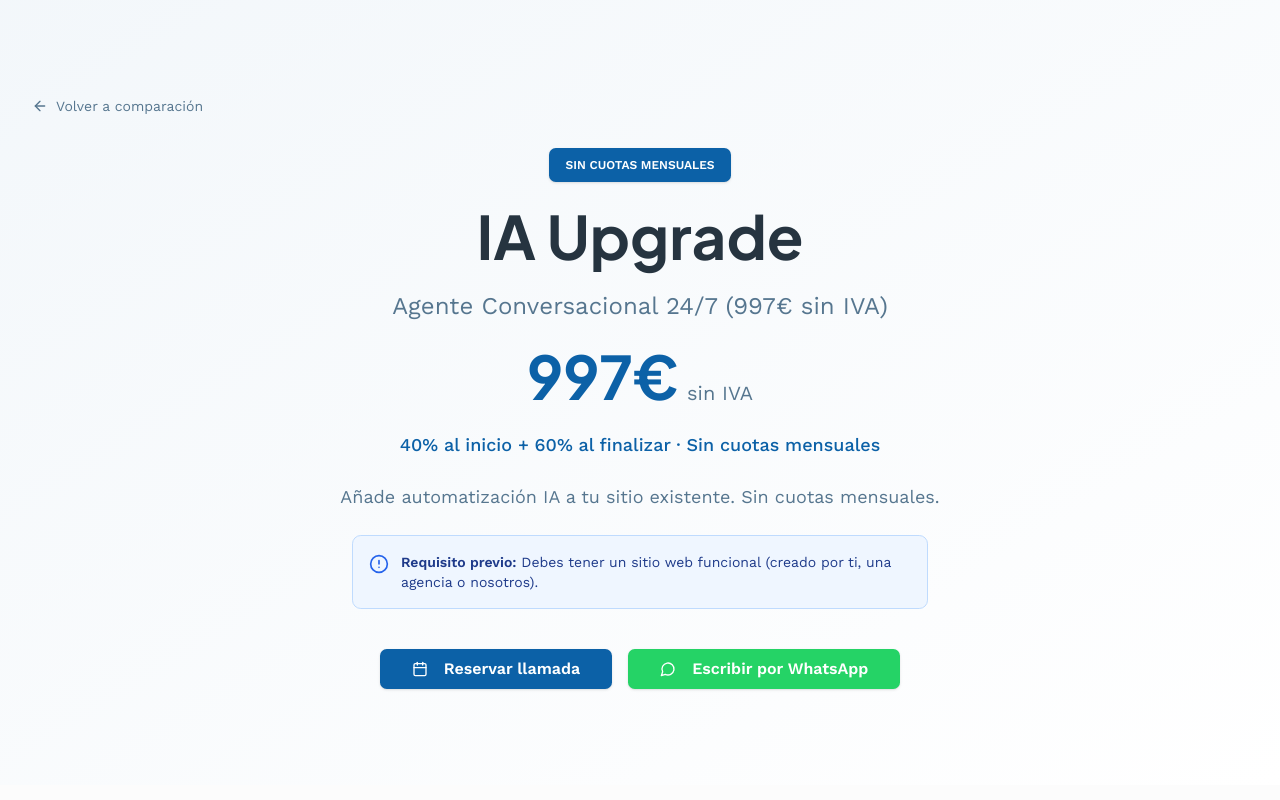
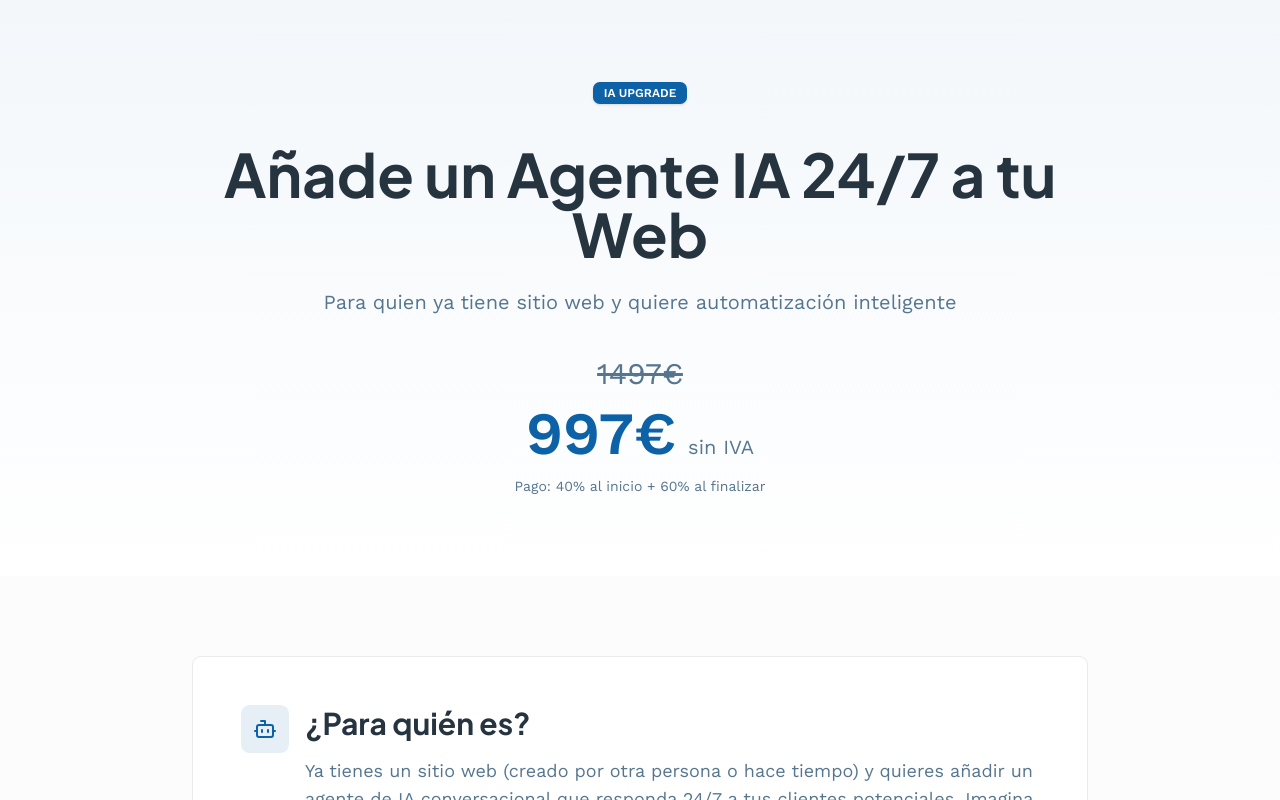
Before and after one commit to fsmartcfs-code/sg-f578bdde-0a98-4ac7-af00-b40a6d478feb-1776842642, a Next.js app: page /ia-upgrade in a window 1280 px wide. Shown: the top 800 px of the page. Built offline with nearby package versions, Linux system fonts and the light colour scheme.

Commit message:
feat(pricing): add strikethrough prices to offers

```diff
--- a/src/components/PricingCards.tsx
+++ b/src/components/PricingCards.tsx
@@ -7,7 +7,8 @@ import { Check, Sparkles, Crown, Zap, Bot } from "lucide-react";
 const plans = [
   {
     name: "Esencial",
-    price: "697",
+    originalPrice: "997€",
+    price: "697€",
     slug: "esencial",
     icon: Zap,
     description: "Perfecto para empezar a convertir visitas en clientes",
@@ -25,7 +26,8 @@ const plans = [
   },
   {
     name: "Pro",
-    price: "1297",
+    originalPrice: "1997€",
+    price: "1297€",
     slug: "pro",
     icon: Sparkles,
     description: "La opción más completa para autónomos serios",
@@ -43,7 +45,8 @@ const plans = [
   },
   {
     name: "IA Upgrade",
-    price: "997",
+    originalPrice: "1497€",
+    price: "997€",
     slug: "ia-upgrade",
     icon: Bot,
     description: "Agente IA conversacional para tu sitio existente",
@@ -61,7 +64,8 @@ const plans = [
   },
   {
     name: "Premium",
-    price: "1997",
+    originalPrice: "2997€",
+    price: "1997€",
     slug: "premium",
     icon: Crown,
     description: "Solución completa con agente IA avanzado",
@@ -128,15 +132,20 @@ export function PricingCards() {
                   </p>
                 </div>
 
-                <div className="space-y-1">
-                  <div className="flex items-baseline gap-1">
-                    <span className="text-3xl font-heading font-bold text-primary">
-                      {plan.price}€
+                <div className="mb-6">
+                  <div className="flex items-baseline gap-2 mb-2">
+                    <span className="text-2xl text-muted-foreground line-through">
+                      {plan.originalPrice}
                     </span>
-                    <span className="text-sm text-muted-foreground">HT</span>
                   </div>
-                  <p className="text-xs font-medium text-primary">
-                    Pago único · Sin cuotas
+                  <div className="flex items-baseline gap-2">
+                    <span className="text-4xl md:text-5xl font-bold text-primary">
+                      {plan.price}
+                    </span>
+                    <span className="text-muted-foreground">sin IVA</span>
+                  </div>
+                  <p className="text-sm text-muted-foreground mt-2">
+                    Pago: 40% al inicio + 60% al finalizar
                   </p>
                 </div>
 
--- a/src/pages/esencial.tsx
+++ b/src/pages/esencial.tsx
@@ -14,55 +14,27 @@ export default function EsencialPage() {
       />
       <main className="min-h-screen">
         {/* Hero Section */}
-        <section className="py-16 md:py-24 bg-gradient-to-br from-primary/5 to-background">
+        <section className="py-16 md:py-20 bg-gradient-to-b from-primary/5 to-background">
           <div className="container">
-            <Link
-              href="/#comparacion"
-              className="inline-flex items-center gap-2 text-sm text-muted-foreground hover:text-primary transition-colors mb-8"
-            >
-              <ArrowLeft className="h-4 w-4" />
-              Volver a comparación
-            </Link>
-
-            <div className="max-w-3xl mx-auto text-center space-y-6">
-              <Badge className="bg-primary hover:bg-primary text-primary-foreground font-semibold px-4 py-2">
-                SIN CUOTAS MENSUALES
-              </Badge>
-
+            <div className="max-w-4xl mx-auto text-center space-y-6">
+              <Badge className="mb-4">PACK ESENCIAL</Badge>
               <h1 className="font-heading text-4xl md:text-5xl lg:text-6xl font-bold">
-                Pack Esencial
+                Tu Web Profesional en 7 Días
               </h1>
-
-              <p className="text-xl md:text-2xl text-muted-foreground">
-                Tu web profesional a 697€ sin IVA
+              <p className="text-xl text-muted-foreground">
+                Presencia online profesional con todas las herramientas de conversión que necesitas
               </p>
-
-              <div className="flex items-baseline justify-center gap-2">
-                <span className="text-5xl md:text-6xl font-heading font-bold text-primary">697€</span>
-                <span className="text-xl text-muted-foreground">sin IVA</span>
-              </div>
-
-              <p className="text-lg font-medium text-primary">
-                40% al inicio + 60% al finalizar · Sin cuotas mensuales
-              </p>
-
-              <p className="text-lg text-muted-foreground max-w-2xl mx-auto">
-                Inicio simple, impacto profesional. Sin cuotas mensuales.
-              </p>
-
-              <div className="flex flex-col sm:flex-row gap-4 justify-center pt-4">
-                <Button size="lg" className="text-base font-semibold" asChild>
-                  <Link href="https://calendly.com/webparaautonomos" target="_blank">
-                    <Calendar className="mr-2 h-5 w-5" />
-                    Reservar llamada
-                  </Link>
-                </Button>
-                <Button size="lg" className="text-base font-semibold bg-[#25D366] hover:bg-[#20BA5A] text-white border-0" asChild>
-                  <Link href="https://wa.me/34711248274?text=Hola%2C%20quiero%20informaci%C3%B3n%20sobre%20el%20Pack%20Esencial" target="_blank">
-                    <MessageCircle className="mr-2 h-5 w-5" />
-                    Escribir por WhatsApp
-                  </Link>
-                </Button>
+              <div className="flex flex-col items-center gap-3 pt-4">
+                <div className="text-3xl text-muted-foreground line-through">
+                  997€
+                </div>
+                <div className="flex items-baseline gap-3">
+                  <span className="text-5xl md:text-6xl font-bold text-primary">697€</span>
+                  <span className="text-xl text-muted-foreground">sin IVA</span>
+                </div>
+                <p className="text-sm text-muted-foreground">
+                  Pago: 40% al inicio + 60% al finalizar
+                </p>
               </div>
             </div>
           </div>
--- a/src/pages/ia-upgrade.tsx
+++ b/src/pages/ia-upgrade.tsx
@@ -14,64 +14,27 @@ export default function IAUpgradePage() {
       />
       <main className="min-h-screen">
         {/* Hero Section */}
-        <section className="py-16 md:py-24 bg-gradient-to-br from-primary/5 to-background">
+        <section className="py-16 md:py-20 bg-gradient-to-b from-primary/5 to-background">
           <div className="container">
-            <Link
-              href="/#comparacion"
-              className="inline-flex items-center gap-2 text-sm text-muted-foreground hover:text-primary transition-colors mb-8"
-            >
-              <ArrowLeft className="h-4 w-4" />
-              Volver a comparación
-            </Link>
-
-            <div className="max-w-3xl mx-auto text-center space-y-6">
-              <Badge className="bg-primary hover:bg-primary text-primary-foreground font-semibold px-4 py-2">
-                SIN CUOTAS MENSUALES
-              </Badge>
-
+            <div className="max-w-4xl mx-auto text-center space-y-6">
+              <Badge className="mb-4">IA UPGRADE</Badge>
               <h1 className="font-heading text-4xl md:text-5xl lg:text-6xl font-bold">
-                IA Upgrade
+                Añade un Agente IA 24/7 a tu Web
               </h1>
-
-              <p className="text-xl md:text-2xl text-muted-foreground">
-                Agente Conversacional 24/7 (997€ sin IVA)
+              <p className="text-xl text-muted-foreground">
+                Para quien ya tiene sitio web y quiere automatización inteligente
               </p>
-
-              <div className="flex items-baseline justify-center gap-2">
-                <span className="text-5xl md:text-6xl font-heading font-bold text-primary">997€</span>
-                <span className="text-xl text-muted-foreground">sin IVA</span>
-              </div>
-
-              <p className="text-lg font-medium text-primary">
-                40% al inicio + 60% al finalizar · Sin cuotas mensuales
-              </p>
-
-              <p className="text-lg text-muted-foreground max-w-2xl mx-auto">
-                Añade automatización IA a tu sitio existente. Sin cuotas mensuales.
-              </p>
-
-              <div className="bg-blue-50 border border-blue-200 rounded-lg p-4 max-w-xl mx-auto">
-                <div className="flex items-start gap-3">
-                  <AlertCircle className="h-5 w-5 text-blue-600 shrink-0 mt-0.5" />
-                  <p className="text-sm text-blue-900 text-left">
-                    <strong>Requisito previo:</strong> Debes tener un sitio web funcional (creado por ti, una agencia o nosotros).
-                  </p>
+              <div className="flex flex-col items-center gap-3 pt-4">
+                <div className="text-3xl text-muted-foreground line-through">
+                  1497€
                 </div>
-              </div>
-
-              <div className="flex flex-col sm:flex-row gap-4 justify-center pt-4">
-                <Button size="lg" className="text-base font-semibold" asChild>
-                  <Link href="https://calendly.com/webparaautonomos" target="_blank">
-                    <Calendar className="mr-2 h-5 w-5" />
-                    Reservar llamada
-                  </Link>
-                </Button>
-                <Button size="lg" className="text-base font-semibold bg-[#25D366] hover:bg-[#20BA5A] text-white border-0" asChild>
-                  <Link href="https://wa.me/34711248274?text=Hola%2C%20quiero%20informaci%C3%B3n%20sobre%20IA%20Upgrade" target="_blank">
-                    <MessageCircle className="mr-2 h-5 w-5" />
-                    Escribir por WhatsApp
-                  </Link>
-                </Button>
+                <div className="flex items-baseline gap-3">
+                  <span className="text-5xl md:text-6xl font-bold text-primary">997€</span>
+                  <span className="text-xl text-muted-foreground">sin IVA</span>
+                </div>
+                <p className="text-sm text-muted-foreground">
+                  Pago: 40% al inicio + 60% al finalizar
+                </p>
               </div>
             </div>
           </div>
--- a/src/pages/premium.tsx
+++ b/src/pages/premium.tsx
@@ -51,6 +51,9 @@ export default function PremiumPage() {
               </p>
 
               <div className="flex flex-col sm:flex-row gap-4 justify-center pt-4">
+                <div className="text-3xl text-muted-foreground line-through">
+                  2997€
+                </div>
                 <Button size="lg" className="text-base font-semibold" asChild>
                   <Link href="https://calendly.com/webparaautonomos" target="_blank">
                     <Calendar className="mr-2 h-5 w-5" />
--- a/src/pages/pro.tsx
+++ b/src/pages/pro.tsx
@@ -14,55 +14,27 @@ export default function ProPage() {
       />
       <main className="min-h-screen">
         {/* Hero Section */}
-        <section className="py-16 md:py-24 bg-gradient-to-br from-primary/5 to-background">
+        <section className="py-16 md:py-20 bg-gradient-to-b from-primary/5 to-background">
           <div className="container">
-            <Link
-              href="/#comparacion"
-              className="inline-flex items-center gap-2 text-sm text-muted-foreground hover:text-primary transition-colors mb-8"
-            >
-              <ArrowLeft className="h-4 w-4" />
-              Volver a comparación
-            </Link>
-
-            <div className="max-w-3xl mx-auto text-center space-y-6">
-              <Badge className="bg-primary hover:bg-primary text-primary-foreground font-semibold px-4 py-2">
-                MÁS POPULAR · SIN CUOTAS MENSUALES
-              </Badge>
-
+            <div className="max-w-4xl mx-auto text-center space-y-6">
+              <Badge className="mb-4">PACK PRO</Badge>
               <h1 className="font-heading text-4xl md:text-5xl lg:text-6xl font-bold">
-                Pack Pro
+                Automatiza y Escala tu Negocio
               </h1>
-
-              <p className="text-xl md:text-2xl text-muted-foreground">
-                Crecimiento con CRM y Presupuestos IA (1297€ sin IVA)
+              <p className="text-xl text-muted-foreground">
+                Todo lo esencial + CRM + Presupuestos con IA + Kit Digital
               </p>
-
-              <div className="flex items-baseline justify-center gap-2">
-                <span className="text-5xl md:text-6xl font-heading font-bold text-primary">1297€</span>
-                <span className="text-xl text-muted-foreground">sin IVA</span>
-              </div>
-
-              <p className="text-lg font-medium text-primary">
-                40% al inicio + 60% al finalizar · Sin cuotas mensuales
-              </p>
-
-              <p className="text-lg text-muted-foreground max-w-2xl mx-auto">
-                Todo lo de Esencial + automatización comercial. Sin cuotas mensuales.
-              </p>
-
-              <div className="flex flex-col sm:flex-row gap-4 justify-center pt-4">
-                <Button size="lg" className="text-base font-semibold" asChild>
-                  <Link href="https://calendly.com/webparaautonomos" target="_blank">
-                    <Calendar className="mr-2 h-5 w-5" />
-                    Reservar llamada
-                  </Link>
-                </Button>
-                <Button size="lg" className="text-base font-semibold bg-[#25D366] hover:bg-[#20BA5A] text-white border-0" asChild>
-                  <Link href="https://wa.me/34711248274?text=Hola%2C%20quiero%20informaci%C3%B3n%20sobre%20el%20Pack%20Pro" target="_blank">
-                    <MessageCircle className="mr-2 h-5 w-5" />
-                    Escribir por WhatsApp
-                  </Link>
-                </Button>
+              <div className="flex flex-col items-center gap-3 pt-4">
+                <div className="text-3xl text-muted-foreground line-through">
+                  1997€
+                </div>
+                <div className="flex items-baseline gap-3">
+                  <span className="text-5xl md:text-6xl font-bold text-primary">1297€</span>
+                  <span className="text-xl text-muted-foreground">sin IVA</span>
+                </div>
+                <p className="text-sm text-muted-foreground">
+                  Pago: 40% al inicio + 60% al finalizar
+                </p>
               </div>
             </div>
           </div>
```
